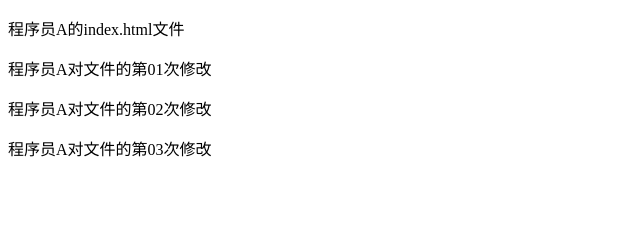
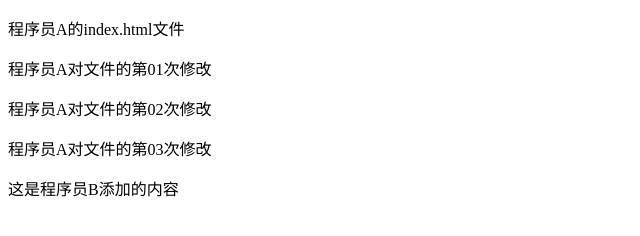
Before and after one commit to cholapto/git-demo, a plain HTML site: page index.html in a window 1280 px wide. Shown: the whole page, without its empty margins (0-640 px from the left). Drawn offline with Linux system fonts and the light colour scheme.

Commit message:
B程序员第一次提交

```diff
--- a/index.html
+++ b/index.html
@@ -12,6 +12,7 @@
     <p>程序员A对文件的第01次修改</p>
     <p>程序员A对文件的第02次修改</p>
     <p>程序员A对文件的第03次修改</p>
+    <span>这是程序员B添加的内容</span>
 </body>
 
 </html>
```
